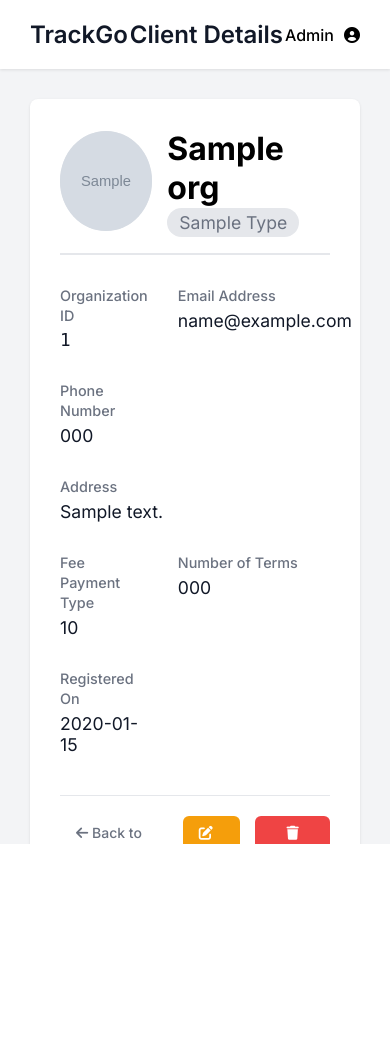
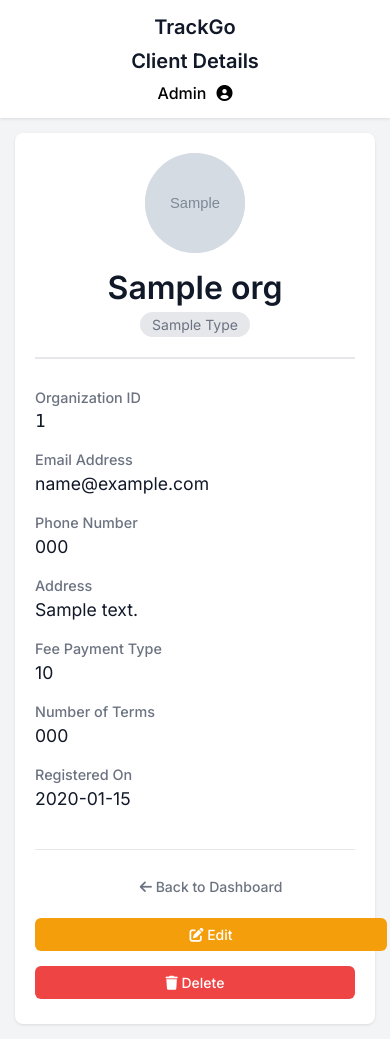
Before and after one commit to albinosiby/superAdmin, a Flask app: template app/templates/view_client.html in a window 390 px wide. Before the commit the page ends 844 px from the top, so only its background shows below. Run offline with Flask 3, Linux system fonts and the light colour scheme; the template is opened without the code that fills it: most values are stand-ins (such as "Sample title", 1, 10 or a date in 2020); grey boxes marked "Sample" are stand-in pictures; parts of the project's set-up code (start-up, migrations or seed data) failed here and were passed over.

Commit message:
feat: Implement client detail view and add comprehensive styling for the super admin interface.

```diff
--- a/app/static/css/style.css
+++ b/app/static/css/style.css
@@ -273,3 +273,174 @@ textarea.form-control {
     justify-content: flex-end;
     margin-bottom: 20px;
 }
+
+/* View Client Specific Styles (Refactored from inline) */
+.client-view-container {
+    max-width: 800px;
+}
+
+.client-header-large {
+    border-bottom: 2px solid #e5e7eb;
+    padding-bottom: 20px;
+    margin-bottom: 30px;
+    display: flex;
+    align-items: center;
+    gap: 20px;
+}
+
+.client-logo-large {
+    width: 100px;
+    height: 100px;
+    font-size: 2.5rem;
+    background-color: #e5e7eb;
+    border-radius: 50%;
+    display: flex;
+    align-items: center;
+    justify-content: center;
+    color: #6b7280;
+    flex-shrink: 0;
+}
+
+.client-logo-large img {
+    width: 100%;
+    height: 100%;
+    object-fit: cover;
+    border-radius: 50%;
+}
+
+.client-name-large {
+    font-size: 2rem;
+    margin-bottom: 5px;
+    font-weight: 600;
+    color: var(--text-color);
+}
+
+.client-type-badge {
+    font-size: 1.1rem;
+    color: #6b7280;
+    background: #e5e7eb;
+    padding: 4px 12px;
+    border-radius: 20px;
+    display: inline-block;
+}
+
+.client-details-grid {
+    display: grid;
+    grid-template-columns: 1fr 1fr;
+    gap: 30px;
+}
+
+.detail-item label {
+    display: block;
+    color: #6b7280;
+    font-size: 0.9rem;
+    font-weight: 500;
+}
+
+.detail-item p {
+    font-size: 1.1rem;
+    color: #111827;
+    margin-top: 5px;
+    word-break: break-word; /* Ensure long text wraps */
+}
+
+.detail-item-full {
+    grid-column: span 2;
+}
+
+.view-client-actions {
+    margin-top: 40px;
+    border-top: 1px solid #e5e7eb;
+    padding-top: 20px;
+    display: flex;
+    justify-content: flex-end;
+    gap: 10px;
+}
+
+/* Media Queries for Mobile Responsiveness */
+@media (max-width: 768px) {
+    .app-container {
+        flex-direction: column;
+        height: auto;
+    }
+
+    .sidebar {
+        width: 100%;
+        display: none; /* Hide sidebar on mobile for now, or make it collapsible */
+    }
+
+    /* Since we commented out sidebar in base.html, we focus on main content */
+    .main-content {
+        height: auto;
+        overflow: visible;
+    }
+
+    .top-bar {
+        padding: 15px 20px;
+        flex-direction: column;
+        gap: 10px;
+        text-align: center;
+    }
+
+    .top-bar h1 {
+        font-size: 1.25rem;
+    }
+
+    .content {
+        padding: 15px;
+    }
+
+    /* Client View Mobile */
+    .client-header-large {
+        flex-direction: column;
+        text-align: center;
+        gap: 15px;
+    }
+
+    .client-details-grid {
+        grid-template-columns: 1fr; /* Stack columns */
+        gap: 20px;
+    }
+
+    .detail-item-full {
+        grid-column: span 1;
+    }
+
+    .view-client-actions {
+        flex-direction: column;
+    }
+
+    .view-client-actions .btn {
+        width: 100%;
+        text-align: center;
+        margin-bottom: 5px;
+    }
+
+    .view-client-actions form {
+        width: 100%;
+    }
+
+    .view-client-actions form button {
+        width: 100%;
+    }
+
+    /* Forms */
+    .form-container {
+        padding: 20px;
+    }
+
+    .form-actions {
+        flex-direction: column;
+    }
+
+    .form-actions .btn {
+        width: 100%;
+        text-align: center;
+        margin-bottom: 10px;
+    }
+
+    /* Dashboard Grid */
+    .client-grid {
+        grid-template-columns: 1fr; /* Single column for cards */
+    }
+}
--- a/app/templates/view_client.html
+++ b/app/templates/view_client.html
@@ -3,78 +3,73 @@
 {% block header %}Client Details{% endblock %}
 
 {% block content %}
-<div class="form-container" style="max-width: 800px;">
-    <div class="client-header" style="border-bottom: 2px solid #e5e7eb; padding-bottom: 20px; margin-bottom: 30px;">
-        <div class="client-logo" style="width: 100px; height: 100px; font-size: 2.5rem;">
+<div class="form-container client-view-container">
+    <div class="client-header-large">
+        <div class="client-logo-large">
             {% if org.logo and org.logo != 'default_logo.png' %}
             {% if org.logo.startswith('http') %}
-            <img src="{{ org.logo }}" alt="{{ org.name }}"
-                style="width: 100%; height: 100%; object-fit: cover; border-radius: 50%;">
+            <img src="{{ org.logo }}" alt="{{ org.name }}">
             {% else %}
-            <img src="{{ url_for('static', filename='images/' + org.logo) }}" alt="{{ org.name }}"
-                style="width: 100%; height: 100%; object-fit: cover; border-radius: 50%;">
+            <img src="{{ url_for('static', filename='images/' + org.logo) }}" alt="{{ org.name }}">
             {% endif %}
             {% else %}
             <i class="fas fa-university"></i>
             {% endif %}
         </div>
         <div class="client-info">
-            <h2 style="font-size: 2rem; margin-bottom: 5px;">{{ org.name }}</h2>
-            <span
-                style="font-size: 1.1rem; color: #6b7280; background: #e5e7eb; padding: 4px 12px; border-radius: 20px;">{{
-                org.type }}</span>
+            <h2 class="client-name-large">{{ org.name }}</h2>
+            <span class="client-type-badge">{{ org.type }}</span>
         </div>
     </div>
 
-    <div class="client-details-grid" style="display: grid; grid-template-columns: 1fr 1fr; gap: 30px;">
+    <div class="client-details-grid">
         <div class="detail-item">
-            <label style="color: #6b7280; font-size: 0.9rem; font-weight: 500;">Organization ID</label>
-            <p style="font-size: 1.1rem; color: #111827; margin-top: 5px; font-family: monospace;">{{ org.id }}</p>
+            <label>Organization ID</label>
+            <p style="font-family: monospace;">{{ org.id }}</p>
         </div>
 
         <div class="detail-item">
-            <label style="color: #6b7280; font-size: 0.9rem; font-weight: 500;">Email Address</label>
-            <p style="font-size: 1.1rem; color: #111827; margin-top: 5px;">{{ org.email }}</p>
+            <label>Email Address</label>
+            <p>{{ org.email }}</p>
         </div>
 
         <div class="detail-item">
-            <label style="color: #6b7280; font-size: 0.9rem; font-weight: 500;">Phone Number</label>
-            <p style="font-size: 1.1rem; color: #111827; margin-top: 5px;">{{ org.phone }}</p>
+            <label>Phone Number</label>
+            <p>{{ org.phone }}</p>
         </div>
 
-        <div class="detail-item" style="grid-column: span 2;">
-            <label style="color: #6b7280; font-size: 0.9rem; font-weight: 500;">Address</label>
-            <p style="font-size: 1.1rem; color: #111827; margin-top: 5px;">{{ org.address }}</p>
+        <div class="detail-item detail-item-full">
+            <label>Address</label>
+            <p>{{ org.address }}</p>
         </div>
 
         {% if org.feeDetails %}
         <div class="detail-item">
-            <label style="color: #6b7280; font-size: 0.9rem; font-weight: 500;">Fee Payment Type</label>
-            <p style="font-size: 1.1rem; color: #111827; margin-top: 5px;">{{ org.feeDetails }}</p>
+            <label>Fee Payment Type</label>
+            <p>{{ org.feeDetails }}</p>
         </div>
         {% endif %}
         {% if org.numberOfTerms %}
         <div class="detail-item">
-            <label style="color: #6b7280; font-size: 0.9rem; font-weight: 500;">Number of Terms</label>
-            <p style="font-size: 1.1rem; color: #111827; margin-top: 5px;">{{ org.numberOfTerms }}</p>
+            <label>Number of Terms</label>
+            <p>{{ org.numberOfTerms }}</p>
         </div>
         {% endif %}
 
         {% if org.createdAt %}
         <div class="detail-item">
-            <label style="color: #6b7280; font-size: 0.9rem; font-weight: 500;">Registered On</label>
-            <p style="font-size: 1.1rem; color: #111827; margin-top: 5px;">{{ org.createdAt.strftime('%Y-%m-%d') if
-                org.createdAt.strftime else org.createdAt }}</p>
+            <label>Registered On</label>
+            <p>{{ org.createdAt.strftime('%Y-%m-%d') if org.createdAt.strftime else org.createdAt }}</p>
         </div>
         {% endif %}
     </div>
 
-    <div class="form-actions" style="margin-top: 40px; border-top: 1px solid #e5e7eb; padding-top: 20px;">
+    <div class="view-client-actions">
         <a href="{{ url_for('main.dashboard') }}" class="btn" style="color: #6b7280; text-decoration: none;">
             <i class="fas fa-arrow-left"></i> Back to Dashboard
         </a>
         <a href="{{ url_for('main.edit_client', uid=org.id) }}" class="btn btn-primary"
-            style="background-color: #f59e0b; margin-right: 5px;">
+            style="background-color: #f59e0b; border-color: #f59e0b;">
             <i class="fas fa-edit"></i> Edit
         </a>
         <form action="{{ url_for('main.delete_client', uid=org.id) }}" method="POST"
```
